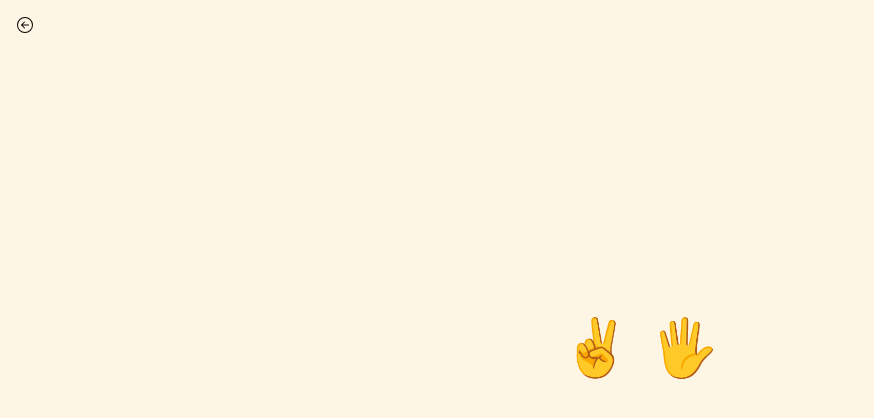
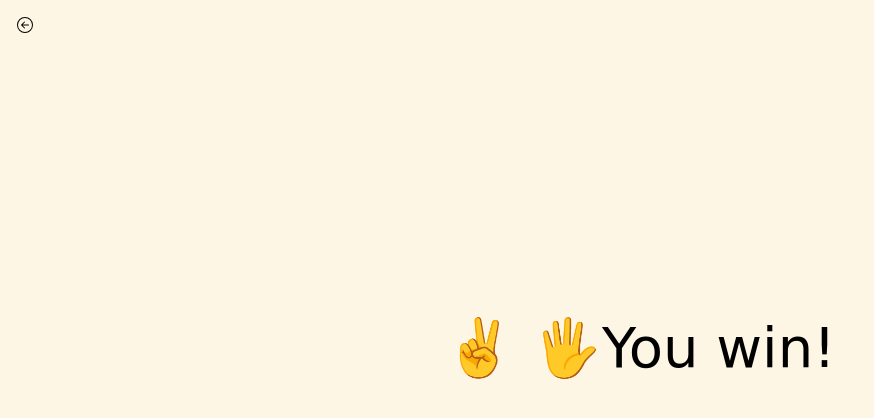
Before and after one commit to Meseverri/GamesHub, a website built with Vite: page index.html in a window 1280 px wide. Both pictures are taken after a click on the element "✌️". Shown: the whole page, without its empty margins (0-874 px from the left). Built offline with nearby package versions, Linux system fonts and the light colour scheme.

Commit message:
"Added align-items: center to .RPSselector and added new styles for .RPSselector > div"

```diff
--- a/src/games/RockPaperScisor/RPSgame.css
+++ b/src/games/RockPaperScisor/RPSgame.css
@@ -4,7 +4,7 @@
   /*
   height: 30px; */
   font-size: 56px;
-  border: 2px solid var(--TTTcolor);;
+  border: 2px solid var(--TTTcolor);
   border-radius: 50%;
   margin: 5px;
 }
--- a/src/games/RockPaperScisor/RPSgame.js
+++ b/src/games/RockPaperScisor/RPSgame.js
@@ -57,34 +57,46 @@ export const RPSgame = () => {
 
 const countdown = (userItem,randomItem) => {
   var count = 2;
-
+  const RPSselector=document.querySelector(".RPSselector");
   // Update the count down every 1 second
-  document.querySelector(".RPSselector").innerText = `${userItem.icon} ${count+1}`;
+  const countDiv=document.createElement("div");
+  countDiv.innerText=`${userItem.icon}:${count+1}`
+  RPSselector.innerText = ``;
+  RPSselector.appendChild(countDiv)
   var countdownfunction = setInterval(function () {
     // Display the result in an element with id="demo"
-    document.querySelector(".RPSselector").innerText = `${userItem.icon} ${count}`;
-
+    countDiv.innerText = `${userItem.icon}:${count}`;
     // Decrease the count by 1
     count--;
-
     // If the count down is finished, write some text
     if (count < 0) {
       clearInterval(countdownfunction);
       // Call your win or loss function here
-      var result = winOrLoss(); // Assume this is your function
+      var result = winOrLoss(userItem.name,randomItem.name); // Assume this is your function
       // document.querySelector(".RPSselector").innerHTML = result;
-      document.querySelector(".RPSselector").innerText = `${userItem.icon} ${randomItem.icon}`;
+      const resultContainer=document.createElement("div")
+      resultContainer.innerText=result
+      countDiv.innerText = `${userItem.icon} ${randomItem.icon}`;
+      RPSselector.appendChild(resultContainer)
     }
   }, 900);
 };
 
-// Example win or loss function
-function winOrLoss() {
-  // This is just a simple example, you can implement your own logic
-  var random = Math.random();
-  if (random < 0.5) {
-    return "Win!";
-  } else {
-    return "Loss!";
+
+function winOrLoss(user,computer) {
+  // var computerChoice = getComputerChoice();
+
+  if(user === computer) {
+    return 'It\'s a draw!';
   }
+
+  if(
+    (user === 'rock' && computer === 'scissors') ||
+    (user === 'scissors' && computer === 'paper') ||
+    (user === 'paper' && computer === 'rock')
+  ) {
+    return 'You win!';
+  }
+
+  return 'You lose!';
 }
```
